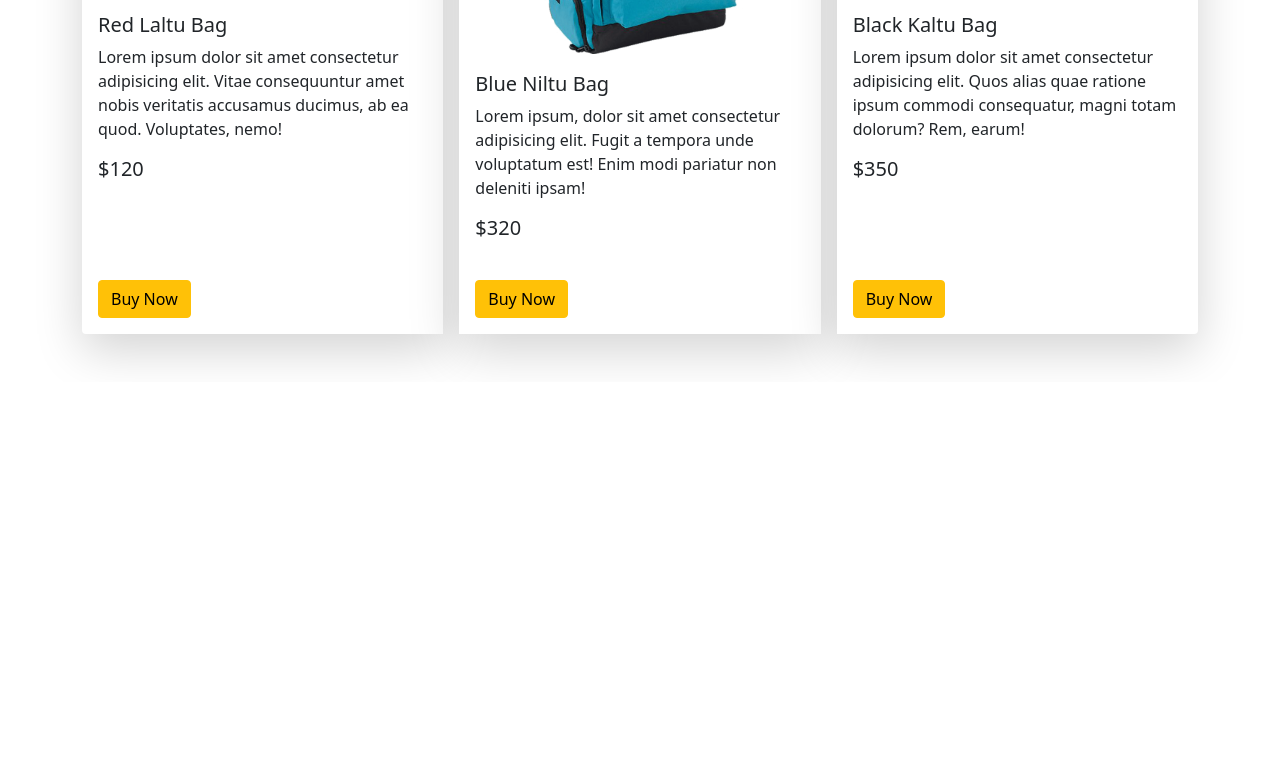
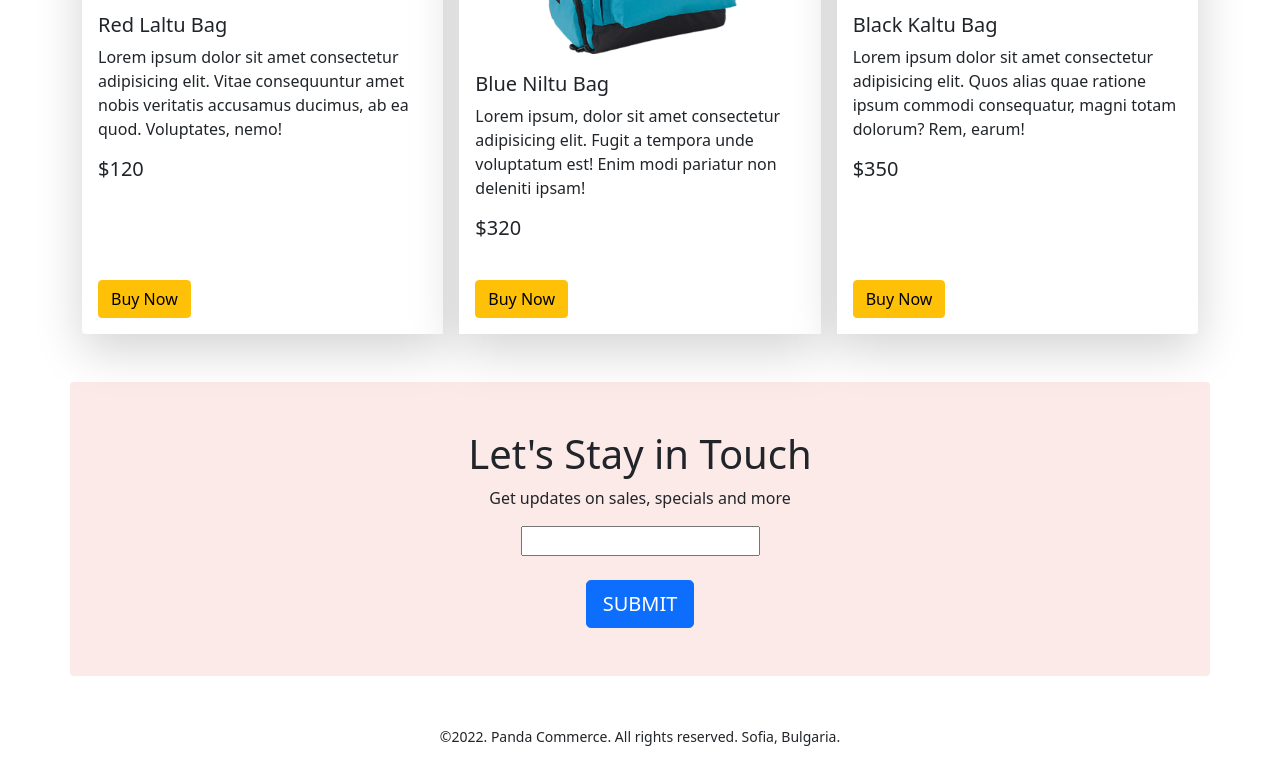
Before and after one commit to mksumonbd/panda-bootstrap, a plain HTML site: page index.html in a window 1280 px wide. Shown: the part 1780-2564 px from the top of the page. Before the commit the page ends 2162 px from the top, so only its background shows below. Drawn offline with nearby package versions, Linux system fonts and the light colour scheme.

Commit message:
all section added

```diff
--- a/index.html
+++ b/index.html
@@ -199,9 +199,16 @@
           </div>
         </div>
       </section>
+      <section class="container text-center panda-bg-info p-5 rounded">
+        <h1>Let's Stay in Touch</h1>
+        <p>Get updates on sales, specials and more</p>
+        <input type="text">
+        <br><br>
+        <button type="button" class="btn btn-primary btn-lg">SUBMIT</button>
+      </section>
     </main>
-    <footer>
-
+    <footer class="text-center my-5">
+      <p><small>©2022. Panda Commerce. All rights reserved. Sofia, Bulgaria.</small></p>
     </footer>
     <script src="https://cdn.jsdelivr.net/npm/bootstrap@5.1.3/dist/js/bootstrap.bundle.min.js" integrity="sha384-ka7Sk0Gln4gmtz2MlQnikT1wXgYsOg+OMhuP+IlRH9sENBO0LRn5q+8nbTov4+1p" crossorigin="anonymous"></script>
 </body>
```
